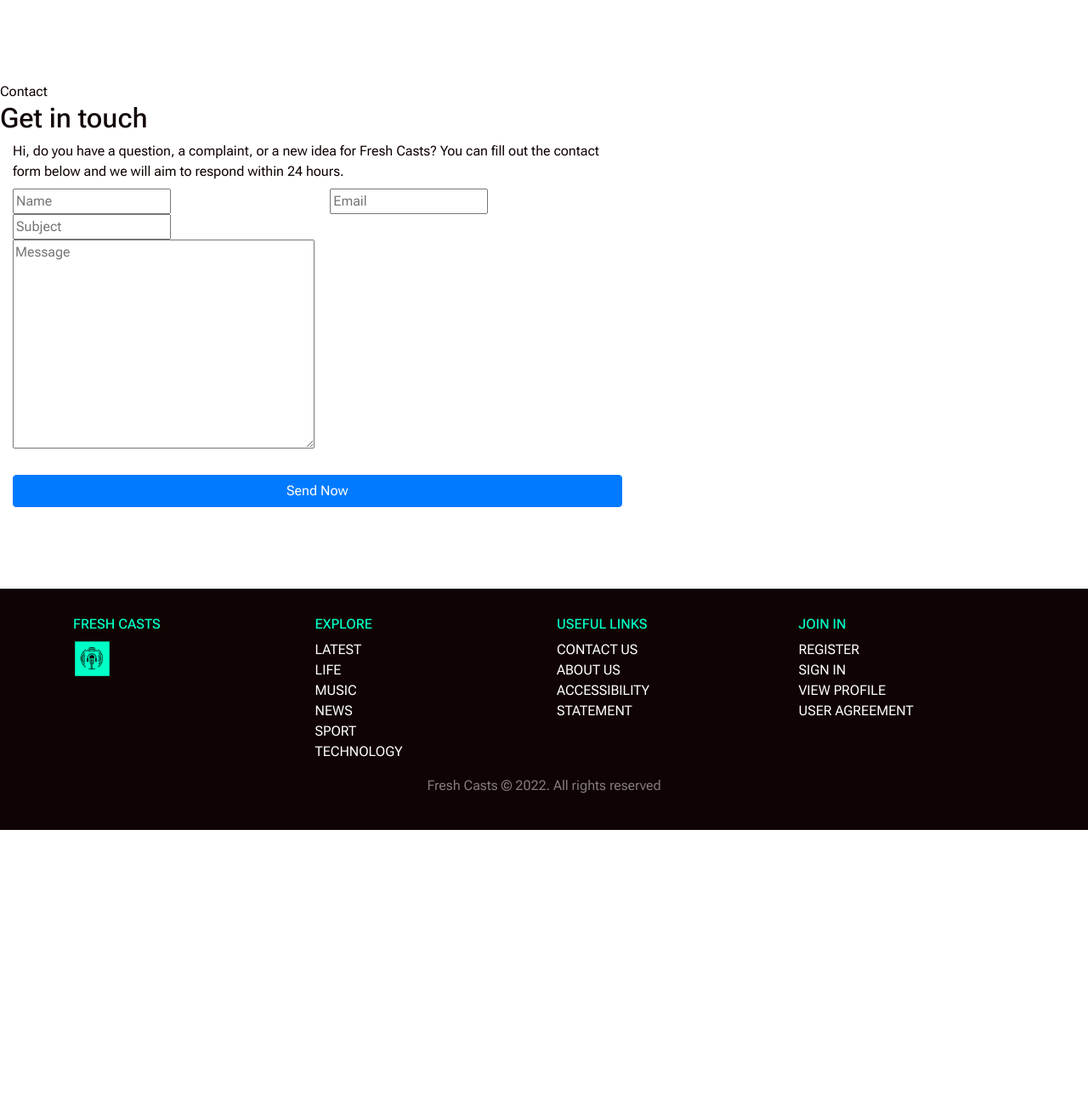
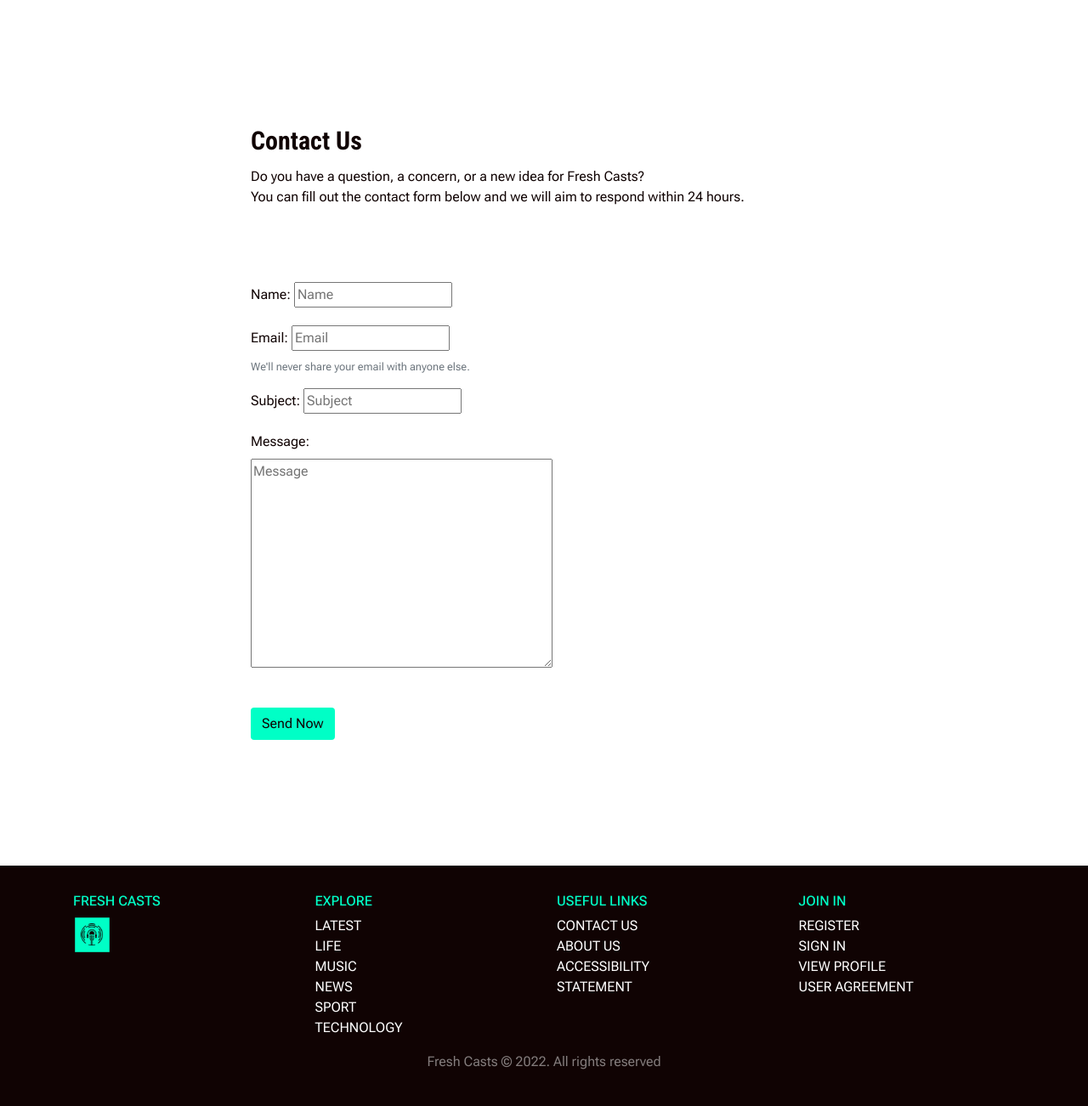
Before and after one commit to RickofManc/fresh-casts, a Django app: page /contact/ in a window 1280 px wide. Shown: the part 71-1373 px from the top of the page at 85% size. Before the commit the page ends 1048 px from the top, so only its background shows below. Run offline with Django 3.2, Linux system fonts and the light colour scheme; some libraries are stand-ins or nearby versions.

Commit message:
Finalise styles for Contact page, update button style to be used generically throughout sit

```diff
--- a/contact/models.py
+++ b/contact/models.py
@@ -6,5 +6,5 @@ class Contact(models.Model):
     name = models.CharField(max_length=50)
     email = models.EmailField(max_length=50)
     subject = models.CharField(max_length=200)
-    message = models.TextField(max_length=2000, help_text="Add your message here")
+    message = models.TextField(max_length=2000)
     date_submitted = models.DateTimeField(default=timezone.now)
--- a/fresh_casts/urls.py
+++ b/fresh_casts/urls.py
@@ -16,7 +16,6 @@ Including another URLconf
 from django.contrib import admin
 from django.urls import path, include
 
-
 urlpatterns = [
     path('admin/', admin.site.urls),
     path('', include('blog.urls'), name='blog_urls'),
--- a/static/css/style.css
+++ b/static/css/style.css
@@ -25,6 +25,22 @@ p {
 
 form {
     margin-top: 0rem!important;
+}
+
+.btn {
+    margin-top: 1.5rem;
+}
+
+.btn-style {
+    background-color: #00ffc6;
+    color: #100303;
+}
+
+.btn-style:hover,
+.btn-style:active {
+    background-color: #fff;
+    color: #100303;
+    border: 1px solid #00ffc6;
 }
 
 /* || NAVBAR STYLES */
@@ -267,22 +283,6 @@ a.link:hover {
     background-color: #00ffc6;
 }
 
-.btn {
-    margin-top: 1.5rem;
-}
-
-.btn-signup {
-    background-color: #00ffc6;
-    color: #100303;
-}
-
-.btn-signup:hover,
-.btn-signup:active {
-    background-color: #fff;
-    color: #100303;
-    border: 1px solid #00ffc6;
-}
-
 input#id_login {
     background-color: #a8fbe9!important;
 }
@@ -356,6 +356,12 @@ ul.errorlist.nonfield {
         padding: 0rem 1rem 0rem 1rem;
     }
 
+    /* || CONTACT US  */
+
+    textarea#id_message {
+        max-width: 100%
+    }
+
 }
 
 /* Medium devices (tablets, 768px and up) */
--- a/templates/account/login.html
+++ b/templates/account/login.html
@@ -29,7 +29,7 @@
                         {% if redirect_field_value %}
                         <input class="form-control" type="hidden" name="{{ redirect_field_name }}" value="{{ redirect_field_value }}" />
                         {% endif %}
-                        <button class="btn btn-signup right" type="submit">{% trans 'Sign In' %} &raquo;</button>
+                        <button class="btn btn-style right" type="submit">{% trans 'Sign In' %} &raquo;</button>
                     </div>
                 </form>
             </div>
--- a/templates/account/logout.html
+++ b/templates/account/logout.html
@@ -22,7 +22,7 @@
                 {% if redirect_field_value %}
                 <input type="hidden" name="{{ redirect_field_name }}" value="{{ redirect_field_value }}" />
                 {% endif %}
-                <button class="btn btn-signup right" type="submit">{% trans 'Sign Out' %}</button>
+                <button class="btn btn-style right" type="submit">{% trans 'Sign Out' %}</button>
             </form>
         </div>
     </div>
--- a/templates/account/signup.html
+++ b/templates/account/signup.html
@@ -29,7 +29,7 @@
                         <input class="form-control" type="hidden" name="{{ redirect_field_name }}"
                             value="{{ redirect_field_name }}" />
                         {% endif %}
-                        <button class="btn btn-signup right" type="submit">{% trans 'Sign Up' %}</button>
+                        <button class="btn btn-style right" type="submit">{% trans 'Sign Up' %}</button>
                     </div>
                 </form>
             </div>
--- a/templates/base.html
+++ b/templates/base.html
@@ -126,7 +126,7 @@
                 {% for message in messages %}
                 <div class="alert {{ message.tags }} alert-dismissible fade show" id="msg" role="alert">
                     {{ message | safe }}
-                    <button type="button" class="btn-close" data-bs-dismiss="alert" aria-label="Close"></button>
+                    <button type="button" class="close" data-bs-dismiss="alert" aria-label="Close"><span aria-hidden="true">&times;</span></button>
                 </div>
                 {% endfor %}
             </div>
--- a/templates/contact.html
+++ b/templates/contact.html
@@ -2,45 +2,51 @@
 
 {% load i18n %}
 
-{% block title %} Contact Us {% endblock %}
+{% block title %}{% trans 'Contact Us' %}{% endblock %}
 
 {% block content %}
 
-<div class = "row">
-    <div class = "col-sm-12">
-        <span class="heading-meta">Contact</span>
-        <h2 class="heading">Get in touch</h2>
+<div class="container">
+    <div class="row">
+        <div class="col-md-8 mt-3 offset-md-2">
+            <div class="card-body">
+                <h3 class="card-title">{% trans 'Contact Us' %}</h3>
+                <p class="card-text">{% blocktrans %}
+                    Do you have a question, a concern, or a new idea for Fresh Casts?
+                    <br>You can fill out the contact form below and we will aim to respond within 24
+                    hours.{% endblocktrans %}
+                </p>
             </div>
         </div>
-<div class = "container-fluid">
-    <div class = "row contact-row">
-        <div class = "col-xl-7 contact-form-animate">
-            <p class = "card-text">
-                Hi, do you have a question, a complaint, or a new idea for Fresh Casts?
-                You can fill out the contact form below and we will aim to respond within 24 hours.
-            </p>
-                <form method="post" class = "control-form">
-
+    </div>
+    <div class="row">
+        <div class="col-md-8 mt-3 offset-md-2">
+            <div class="card-body">
+                <form method="post" class="control-form">
                     {% csrf_token %}
-                    <div class="row">
-                        <div class="col-xl-6">
+                    <div class="form-group">
+                        <label for="name">Name: </label>
                         {{ form.name }}
                     </div>
-                        <div class="col-xl-6">
+                    <div class="form-group">
+                        <label for="email">Email: </label>
                         {{ form.email }}
+                        <small id="emailHelp" class="form-text text-muted">We'll never share your email with anyone
+                            else.</small>
                     </div>
-                        <div class="col-xl-12">
+                    <div class="form-group">
+                        <label for="subject">Subject: </label>
                         {{ form.subject }}
                     </div>
-                        <div class="col-xl-12">
-                            {{ form.message }}
+                    <div class="form-group">
+                        <label for="message">Message: </label>
+                        <div>{{ form.message }}</div>
                     </div>
-                        <div class="col-xl-12">
-                            <button type="submit" class="btn btn-block btn-primary">Send Now</button>
+                    <div class="form-group">
+                        <button type="submit" class="btn btn-style right">Send Now</button>
                     </div>
+                </form>
             </div>
-
-                </form>
         </div>
     </div>
 </div>
```
Lines whose indentation alone changed are shown as unchanged.
